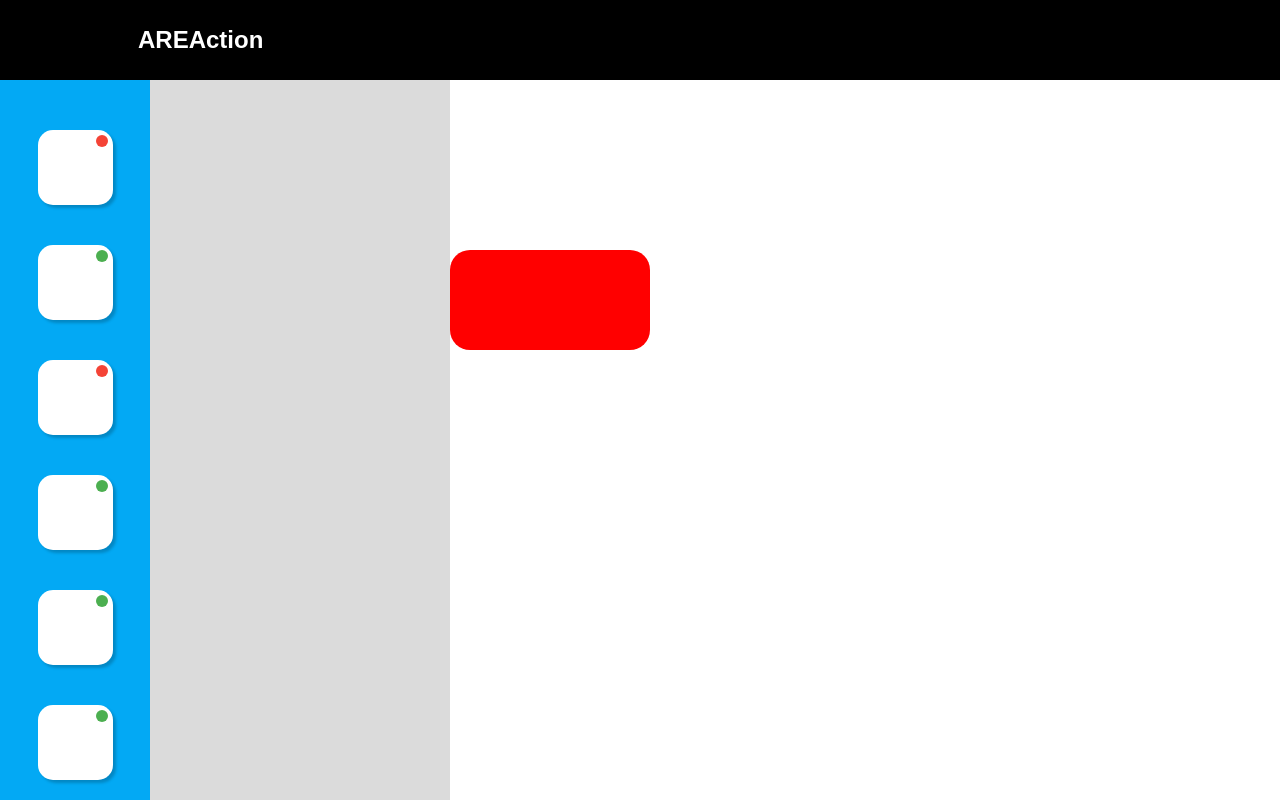
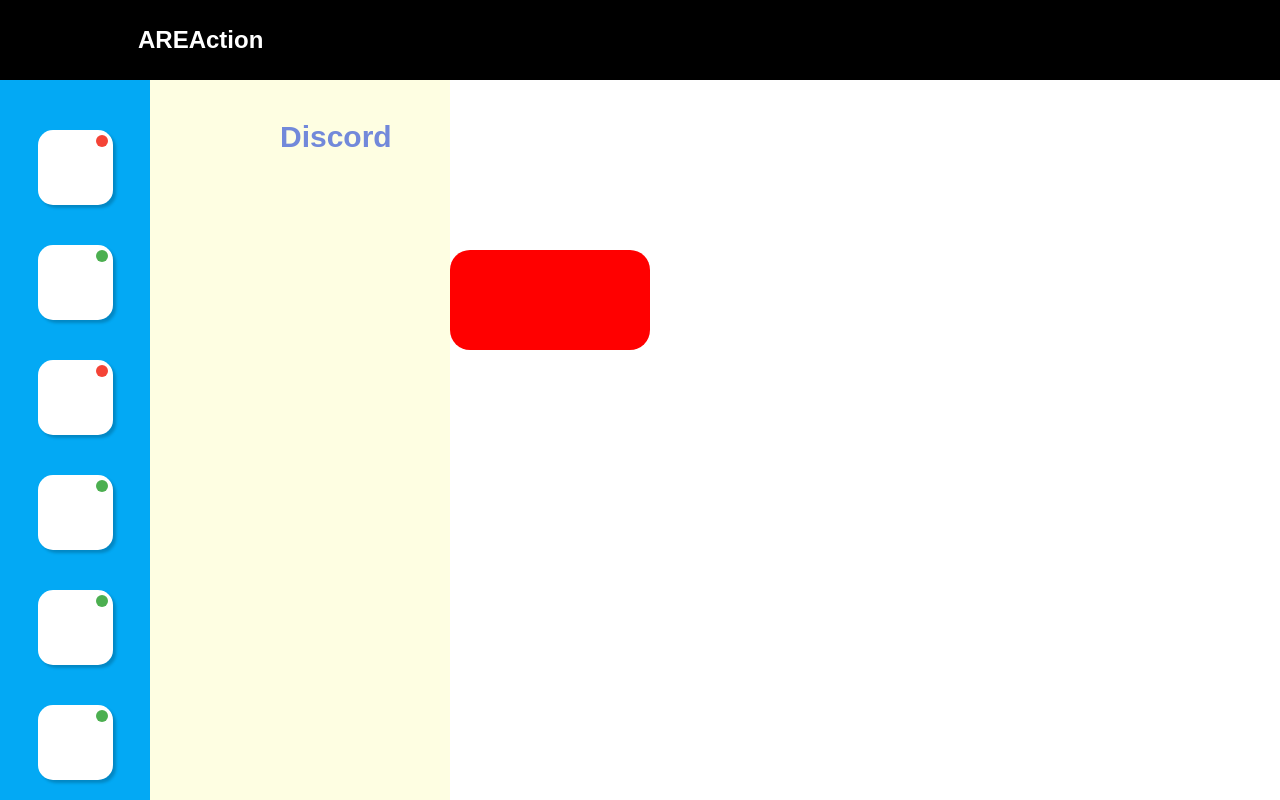
Before and after one commit to VictorHarri-Chal/AREA, a React (Create React App) app in the folder area/: page /dashboard in a window 1280 px wide. Both pictures are taken after a click on the item 75 px from the left and 167 px from the top of the page. Built offline with nearby package versions, Linux system fonts and the light colour scheme; some icons are missing.

Commit message:
[ADD] BsAppName

```diff
--- a/area/src/components/BlocSidebar/BSElements.js
+++ b/area/src/components/BlocSidebar/BSElements.js
@@ -11,7 +11,7 @@ const slideIn = keyframes`
 `;
 
 export const BSContainer = styled.div`
-    background: rgba(211, 211, 211, 0.8); // #D3D3D3
+    background: #fefee2;
     height: 100%;
     width: 300px;
     position: fixed;
@@ -35,3 +35,14 @@ export const BSLogoApp = styled.div`
         color: ${props => props.color};
     }
 `;
+
+export const BSAppName = styled.div`
+    margin-top: 40px;
+    margin-left: 20px;
+    border-radius: 20%;
+    justify-content: center;
+    position: flex;
+    font-size : 30px;
+    font-weight: bold;
+    color: ${props => props.color};
+`;
--- a/area/src/components/BlocSidebar/index.js
+++ b/area/src/components/BlocSidebar/index.js
@@ -1,11 +1,12 @@
 import React from 'react'
-import { BSContainer, BSLogoApp } from './BSElements'
+import { BSAppName, BSContainer, BSLogoApp } from './BSElements'
 
 const BlocSidebar = ({ appSelected }) => {
     if (appSelected.key === undefined) return (<></>)
     return (
         <BSContainer>
             <BSLogoApp color={appSelected.color}>{appSelected.icon}</BSLogoApp>
+            <BSAppName color={appSelected.color}>{appSelected.title}</BSAppName>
         </BSContainer>
     )
 }
```
